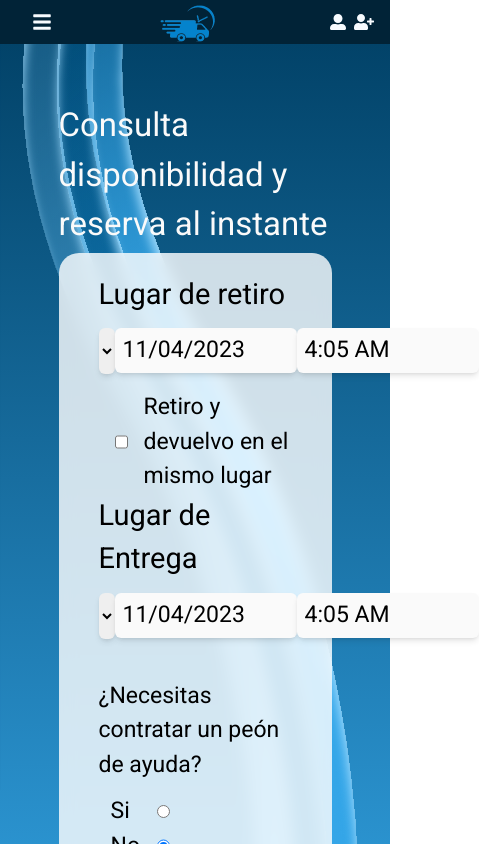
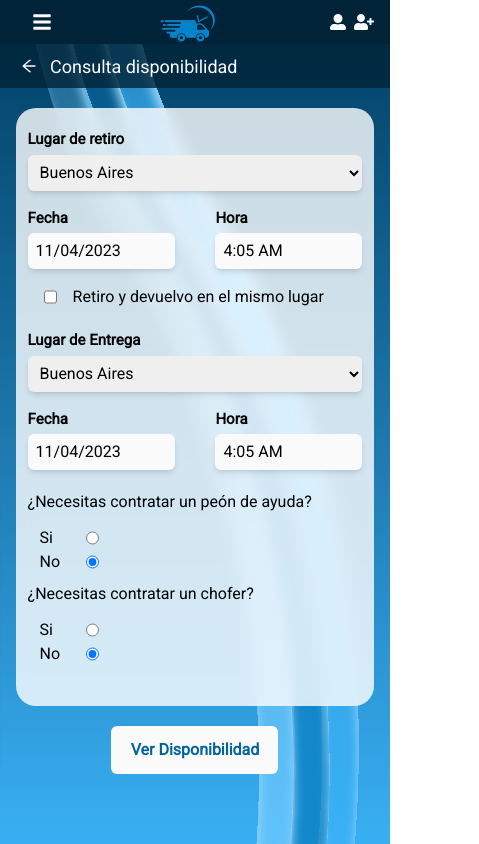
Before and after one commit to Nelsondmondragon/s7-12-m-javareact, a Next.js app in the folder frontend/: page /booking in a window 390 px wide. Shown: the top 844 px of the page, 479 px wide, since content can reach past the window. Built offline with nearby package versions, Linux system fonts and the light colour scheme.

Commit message:
add responsive form booking

```diff
--- a/frontend/src/app/booking/[id]/page.tsx
+++ b/frontend/src/app/booking/[id]/page.tsx
@@ -38,8 +38,8 @@ console.log(item);
               />
               <div className="flex flex-col w-5/12 justify-around ml-14">
                 <h3 className="text-3xl font-medium">{it.model}</h3>
-                <p className="text-2xl leading-7">{it.model}</p>
-                <p className="text-3xl font-medium">$ {it.model}</p>
+                <p className="text-2xl leading-7">{it.make} {it.year} de capacidad de: {it.passengers}</p>
+                <p className="text-3xl font-medium">$ 50000</p>
               </div>
               <button className="bg-primary-600 self-end w-[288px] h-[59px] rounded-xl text-white text-2xl"
               onClick={handleBooking}>
--- a/frontend/src/app/booking/page.tsx
+++ b/frontend/src/app/booking/page.tsx
@@ -1,12 +1,12 @@
-
 "use client";
 import React, { forwardRef, useState } from "react";
 import DatePicker from "react-datepicker";
-import { registerLocale} from "react-datepicker";
+import { registerLocale } from "react-datepicker";
 import es from "date-fns/locale/es";
 import "react-datepicker/dist/react-datepicker.css";
 import { useRouter } from "next/navigation";
-import postCarsAvailable  from '../../lib/postCarsAvailable'
+import postCarsAvailable from "../../lib/postCarsAvailable";
+import { AiOutlineArrowLeft } from "react-icons/ai";
 
 export default function Booking() {
   const [startDate, setStartDate] = useState(new Date());
@@ -14,52 +14,52 @@ export default function Booking() {
   const [startTime, setstartTime] = useState(new Date());
   const [endTime, setEndTime] = useState(new Date());
   // const [category, setCategory] = useState(0);
-  const [startPl, setStartPl] = useState('Buenos Aires');
-  const [returnPl, setReturnPl] = useState('Buenos Aires');
+  const [startPl, setStartPl] = useState("Buenos Aires");
+  const [returnPl, setReturnPl] = useState("Buenos Aires");
 
   const router = useRouter();
 
-  registerLocale('es', es);
+  registerLocale("es", es);
 
-  let item = JSON.parse(localStorage.getItem('category'))
+  let item = JSON.parse(localStorage.getItem("category"));
 
   const onSearch = async () => {
-    let category
+    let category;
     console.log(item);
 
-
-    if (item==='small') {
-      category = 1
+    if (item === "small") {
+      category = 1;
+    } else if (item === "medium") {
+      category = 2;
+    } else {
+      category = 3;
     }
-    else if (item==='medium') {
-      category = 2
-    }
-    else {
-      category = 3
-    }
-
 
     const selection = {
       startPlace: startPl,
-      start: startDate.toISOString().split('T')[0] +'T'+ startTime.toLocaleTimeString(),
+      start:
+        startDate.toISOString().split("T")[0] +
+        "T" +
+        startTime.toLocaleTimeString(),
       returnPlace: returnPl,
-      end: endDate.toISOString().split('T')[0]  + 'T' +endTime.toLocaleTimeString() ,
+      end:
+        endDate.toISOString().split("T")[0] +
+        "T" +
+        endTime.toLocaleTimeString(),
       id: category,
     };
 
-    const postCar = await postCarsAvailable(selection)
-    localStorage.setItem('cars', JSON.stringify(postCar))
+    const postCar = await postCarsAvailable(selection);
+    localStorage.setItem("cars", JSON.stringify(postCar));
+    console.log(postCar);
 
-
-
-    router.push(`/booking/${item}`);
-
+    // router.push(`/booking/${item}`);
   };
 
   // eslint-disable-next-line react/display-name
   const ExampleCustomInput = forwardRef(({ value, onClick }, ref) => (
     <button
-      className="text-[23px] bg-white w-[182px] h-[45px] text-left pl-2 rounded-md border-gray-400 shadow-md"
+      className="text-[16px] bg-white w-[147px] h-[36px] text-left pl-2 rounded-md border-gray-400 shadow-md md:h-[46px] md:text-[20px] lg:w-[220px]"
       onClick={onClick}
       ref={ref}
     >
@@ -69,17 +69,21 @@ export default function Booking() {
 
   return (
     <section className="min-h-screen flex flex-col items-center bg-mobile-pattern md:bg-global-pattern bg-no-repeat bg-cover bg-center">
-      <div className="flex flex-col gap-1 w-[70%]">
-        <h3 className="text-[33px] text-white mt-14">
-          Consulta disponibilidad y reserva al instante
+      <div className="flex items-center gap-3 bg-[#012337CC] w-full h-[44px] pl-5 lg:hidden">
+        <AiOutlineArrowLeft className=" text-white text-[18px] md:text-[22px]" />
+        <h3 className="text-[18px] text-white md:text-[22px]">Consulta disponibilidad</h3>
+      </div>
+      <div className="flex flex-col gap-1 w-[92%] sm:w-[85%] mt-5 xl:w-[70%] 2xl:w-[60%]">
+        <h3 className="hidden text-[32px] text-white mt-3 lg:block">
+          Consulta disponibilidad
         </h3>
-        <div className=" rounded-[20px] bg-form backdrop-blur-[8px] px-10 py-5 pb-10">
-          <p className="text-[29px] mb-3">Lugar de retiro</p>
-          <div className="flex justify-between">
-            <div className="w-[450px]">
+        <div className=" rounded-[20px] bg-form backdrop-blur-[8px] px-3 py-5 pb-10 md:px-5 lg:px-10">
+          <p className="text-[15px] mb-1 font-bold md:text-[22px]">Lugar de retiro</p>
+          <div className="flex flex-col md:flex-row md:gap-3 lg:justify-between lg:gap-6">
+            <div className="w-full lg:w-[480px]">
               <select
-                defaultValue={'default'}
-                className="w-full h-[46px] text-[23px] px-2 rounded-md border-gray-400 shadow-md"
+                defaultValue={"default"}
+                className="w-full h-[36px] text-[16px] px-2 rounded-md border-gray-400 shadow-md md:h-[46px] md:text-[20px] md:max-w-sm lg:max-w-lg"
                 onChange={(e) => setStartPl(e.target.value)}
               >
                 <option value="Buenos Aires">Buenos Aires</option>
@@ -88,8 +92,11 @@ export default function Booking() {
                 <option value="Santa Fé">Santa Fé</option>
               </select>
             </div>
+            <div className="flex justify-between mt-4 md:mt-0 md:gap-3 lg:gap-6">
+              <div>
+                <p className="text-[15px] mb-1 font-bold md:hidden">Fecha</p>
                 <DatePicker
-              wrapperClassName="w-[200px]"
+                  wrapperClassName="w-[148px]"
                   selected={startDate}
                   onChange={(date) => setStartDate(date)}
                   selectsStart
@@ -99,9 +106,11 @@ export default function Booking() {
                   customInput={<ExampleCustomInput />}
                   dateFormat="dd/MM/yyyy"
                 />
-
+              </div>
+              <div>
+                <p className="text-[15px] mb-1 font-bold md:hidden">Hora</p>
                 <DatePicker
-              wrapperClassName="w-[200px]"
+                  wrapperClassName="w-[148px]"
                   selected={startTime}
                   onChange={(date) => setstartTime(date)}
                   showTimeSelect
@@ -112,17 +121,19 @@ export default function Booking() {
                   customInput={<ExampleCustomInput />}
                 />
               </div>
+            </div>
+          </div>
 
-          <div className="flex gap-4 pl-4 mt-4">
+          <div className="flex gap-4 pl-4 mt-4 mb-5">
             <input type="checkbox" />
-            <p className="text-[23px] ">Retiro y devuelvo en el mismo lugar</p>
+            <p className="text-[16px] md:text-[20px] ">Retiro y devuelvo en el mismo lugar</p>
           </div>
-          <p className="text-[29px] mb-3">Lugar de Entrega</p>
-          <div className="flex justify-between">
-            <div className="w-[450px]">
+          <p className="text-[15px] mb-1 font-bold md:text-[22px]">Lugar de Entrega</p>
+          <div className="flex flex-col md:flex-row md:gap-3 lg:justify-between lg:gap-6">
+            <div className="w-full lg:w-[480px]">
               <select
-                defaultValue={'default'}
-                className="w-full h-[46px] text-[23px] px-2 rounded-md border-gray-400 shadow-md"
+                defaultValue={"default"}
+                className="w-full h-[36px] text-[16px] px-2 rounded-md border-gray-400 shadow-md md:h-[46px] md:text-[20px] md:max-w-sm lg:max-w-lg"
                 onChange={(e) => setReturnPl(e.target.value)}
               >
                 <option value="Buenos Aires">Buenos Aires</option>
@@ -131,6 +142,9 @@ export default function Booking() {
                 <option value="Santa Fé">Santa Fé</option>
               </select>
             </div>
+            <div className="flex justify-between mt-4 md:mt-0 md:gap-3 lg:gap-6">
+              <div className="">
+                <p className="text-[15px] mb-1 font-bold md:hidden">Fecha</p>
                 <DatePicker
                   wrapperClassName="w-[200px]"
                   selected={endDate}
@@ -143,6 +157,10 @@ export default function Booking() {
                   customInput={<ExampleCustomInput />}
                   dateFormat="dd/MM/yyyy"
                 />
+              </div>
+
+              <div>
+                <p className="text-[15px] mb-1 font-bold md:hidden">Hora</p>
                 <DatePicker
                   wrapperClassName="w-[200px]"
                   selected={endTime}
@@ -155,36 +173,41 @@ export default function Booking() {
                   customInput={<ExampleCustomInput />}
                 />
               </div>
-          <div className="pt-10">
+            </div>
+          </div>
+          <div className="pt-5">
             <div className="mb-2">
-              <p className=" text-[23px] mb-3">
+              <p className=" text-[16px] mb-3 md:text-[20px]">
                 ¿Necesitas contratar un peón de ayuda?
               </p>
               <div className="pl-3">
                 <div className="flex gap-4">
-                  <p className=" text-[23px] w-[30px]">Si</p>
+                  <p className=" text-[16px] w-[30px] md:text-[20px]">Si</p>
                   <input type="radio" name="helper" value="Yes" />
                 </div>
                 <div className="flex gap-4">
-                  <p className=" text-[23px] w-[30px]">No</p>
+                  <p className=" text-[16px] w-[30px] md:text-[20px]">No</p>
                   <input type="radio" name="helper" value="No" defaultChecked />
                 </div>
               </div>
             </div>
-            <p className=" text-[23px] mb-3">¿Necesitas contratar un chofer?</p>
+            <p className=" text-[16px] mb-3 md:text-[20px]">¿Necesitas contratar un chofer?</p>
             <div className="pl-3">
               <div className="flex gap-4">
-                <p className=" text-[23px] w-[30px]">Si</p>
+                <p className=" text-[16px] w-[30px] md:text-[20px]">Si</p>
                 <input type="radio" name="driver" value="Yes" />
               </div>
               <div className="flex gap-4">
-                <p className=" text-[23px] w-[30px]">No</p>
+                <p className=" text-[16px] w-[30px] md:text-[20px]">No</p>
                 <input type="radio" name="driver" value="No" defaultChecked />
               </div>
             </div>
           </div>
         </div>
-        <button className=" bg-white text-primary-600 text-[23px] font-bold w-[342px] m-auto py-3 rounded-md mt-10" onClick={onSearch}>
+        <button
+          className=" bg-white text-primary-600 text-[16px] font-bold w-[167px] m-auto py-3 rounded-md mt-4 mb-5 md:w-[180px]"
+          onClick={onSearch}
+        >
           Ver Disponibilidad
         </button>
       </div>
--- a/frontend/src/lib/postCarsAvailable.jsx
+++ b/frontend/src/lib/postCarsAvailable.jsx
@@ -1,12 +1,13 @@
 const postCarsAvailable = async ({ id, start, end }) => {
   try {
+    console.log(id, start, end);
     const response = await fetch(
       `https://backend-nocountry.onrender.com/api/v1/cars/getbyfilters?id_category=${id}&pickUpLocation=Catan&startTime=${start}&endTime=${end}`,
       {
         method: "GET",
         headers: {
           "Content-Type": "application/json",
-          Authorization: `Bearer eyJhbGciOiJIUzI1NiJ9.eyJzdWIiOiJtYXJpYUBjb3JyZW8uY29tIiwiaWF0IjoxNjgxMzEwNzQ0LCJleHAiOjE2ODEzMTQzNDR9.dNYwUelsOmmKmTWfetaiGrNcQnrYEGD0UAulqDzhPfo`
+          Authorization: `Bearer eyJhbGciOiJIUzI1NiJ9.eyJzdWIiOiJtYXJpYUBjb3JyZW8uY29tIiwiaWF0IjoxNjgxMzcyNTI4LCJleHAiOjE2ODEzNzYxMjh9.n2Ev-KuKG97hnzeJaS48l1tgUxvj8ubGfmyaadfB9YU`
         },
       }
     );
```
Lines whose indentation alone changed are shown as unchanged.
